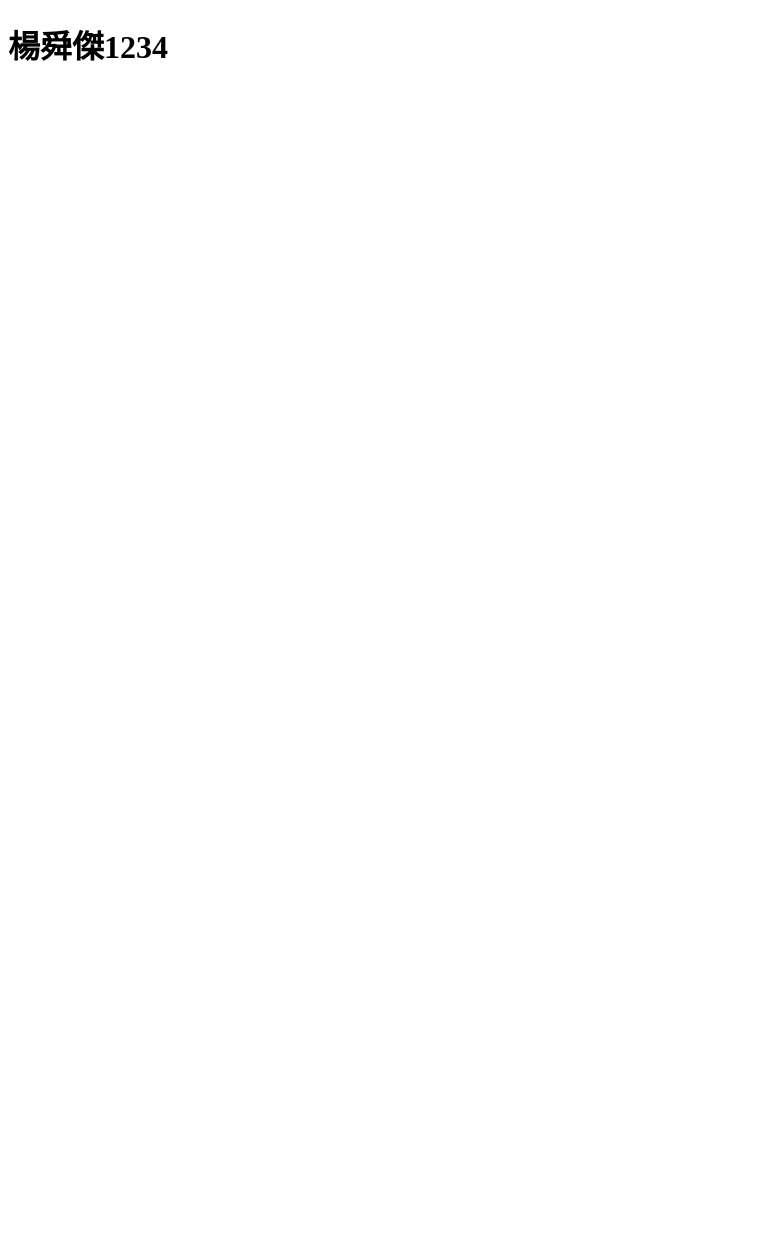
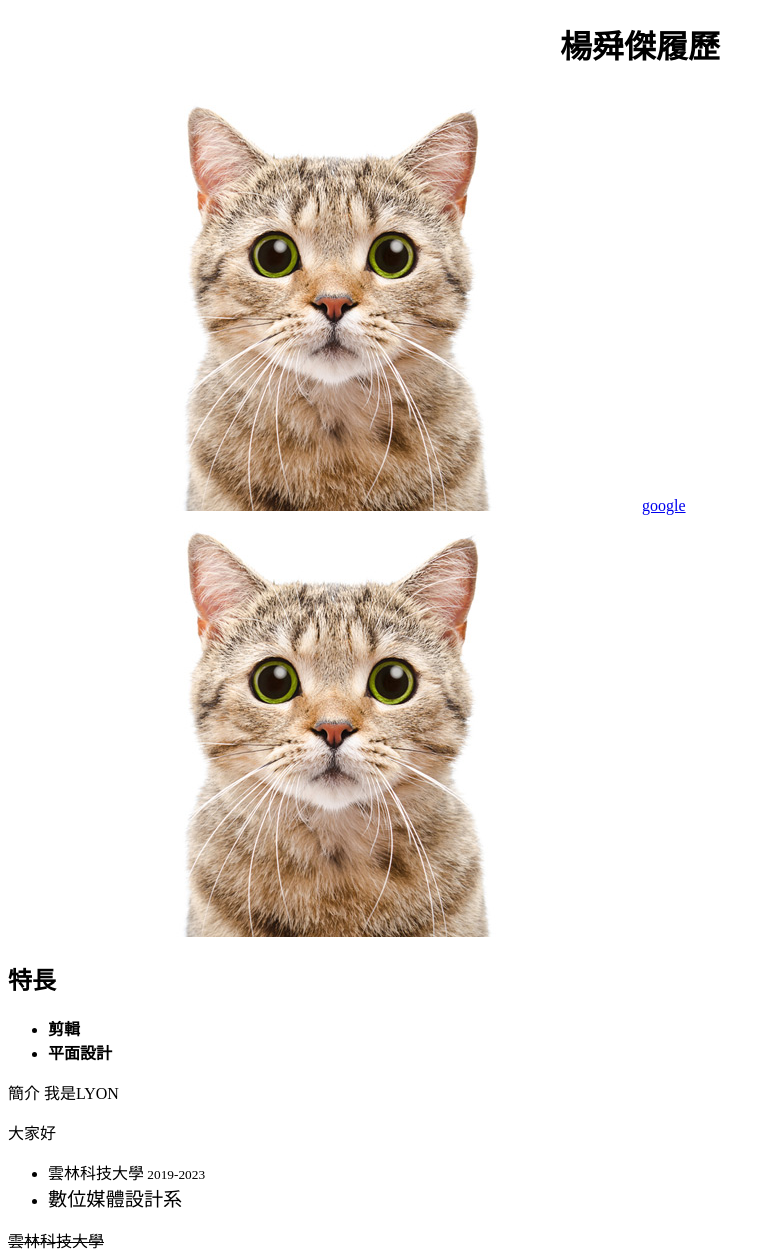
Before and after one commit to Eunice0930/Cat-team, a plain HTML site: page jie.html in a window 1280 px wide. Shown: the whole page, without its empty margins (0-776 px from the left). Before the commit the page ends 800 px from the top, so only its background shows below. Drawn offline with Linux system fonts and the light colour scheme.

Commit message:
jie html learn

```diff
--- a/jie.html
+++ b/jie.html
@@ -3,9 +3,41 @@
 <head>
     <meta charset="UTF-8">
     <meta name="viewport" content="width=device-width, initial-scale=1.0">
-    <title>jie123</title>
+    <title>楊舜傑履歷</title>
 </head>
 <body>
-    <h1>楊舜傑1234</h1>
+    <header>
+        <h1>
+        <center>楊舜傑履歷</center>
+    </h1>
+    </header>
+ <main>
+    <img src="./2.png" alt="I am " >
+    <a href="https://www.google.com/?hl=zh_TW"  target="_blank">google</a>
+
+    <a href="https://www.google.com/?hl=zh_TW" >
+        <img src="./2.png" alt="I am a cat " >
+    </a>
+    <strong>
+        <h2>特長</h2>
+        <ul>
+            <li>剪輯</li>
+            <li>平面設計</li>
+        </ul>
+    </strong>
+<p>
+    <span> 簡介</span>
+    <span> 我是LYON</span>
+</p>
+<span>大家好</span>
+<div>
+    <ul>
+        <li>雲林科技大學<small> 2019-2023</small></li>
+        <li><big>數位媒體設計系</big></li>
+    </ul>
+<del>雲林科技大學</del>
+</div>
+</main>
+
 </body>
 </html>
```
Also changed, not shown: 2.png (added).
